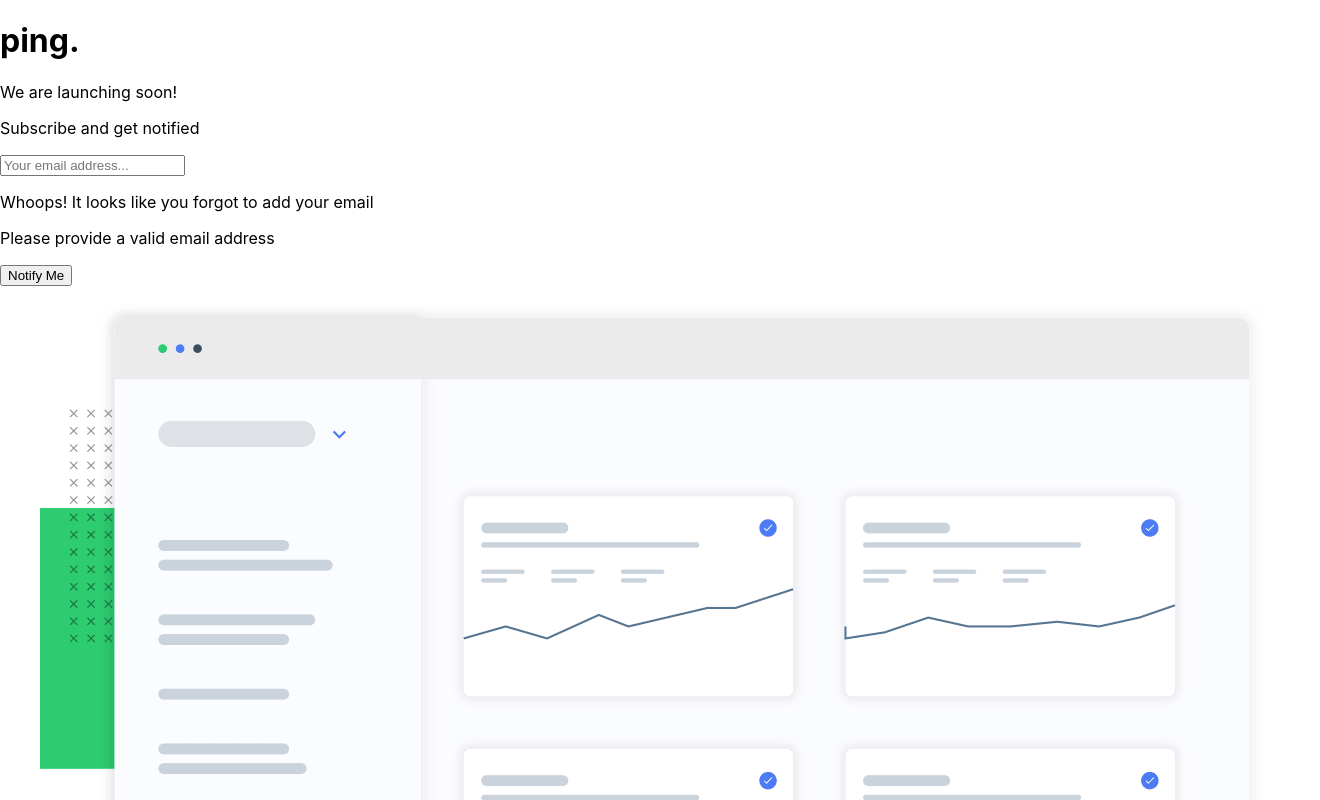
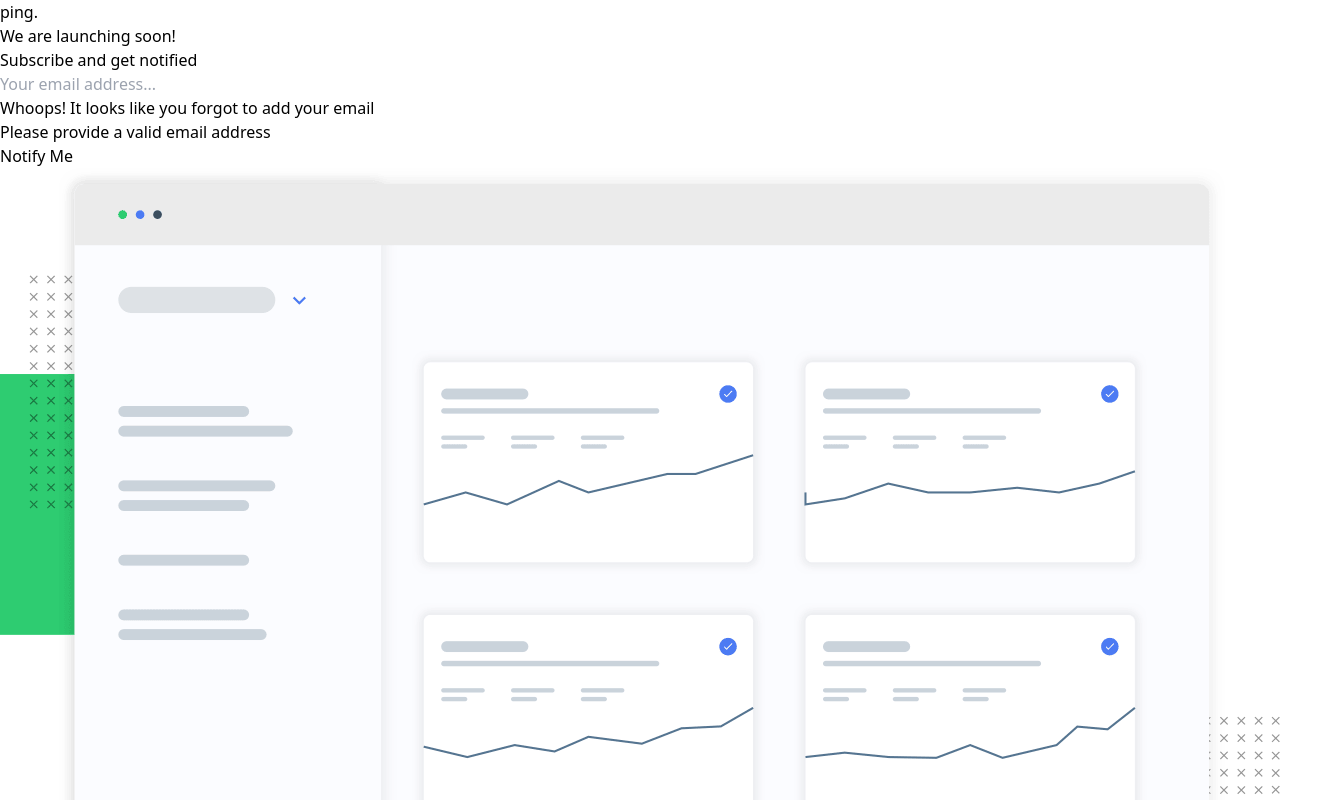
Before and after one commit to siavhnz/ping-coming-soon-page, a React (Create React App) app: page / in a window 1280 px wide. Shown: the top 800 px of the page, 1320 px wide, since content can reach past the window. Built offline with nearby package versions, Linux system fonts and the light colour scheme.

Commit message:
CSS Preflight added

```diff
--- a/src/App.js
+++ b/src/App.js
@@ -1,4 +1,3 @@
-import Layout from "./components/UI/Layout";
 import ComingSoon from "./pages/ComingSoon";
 
 function App() {
--- a/src/index.css
+++ b/src/index.css
@@ -1,13 +1,355 @@
-body {
-  margin: 0;
-  font-family: -apple-system, BlinkMacSystemFont, 'Segoe UI', 'Roboto', 'Oxygen',
-    'Ubuntu', 'Cantarell', 'Fira Sans', 'Droid Sans', 'Helvetica Neue',
-    sans-serif;
-  -webkit-font-smoothing: antialiased;
-  -moz-osx-font-smoothing: grayscale;
+/*
+1. Prevent padding and border from affecting element width. (https://github.com/mozdevs/cssremedy/issues/4)
+2. Allow adding a border to an element by just adding a border-width. (https://github.com/tailwindcss/tailwindcss/pull/116)
+*/
+
+*,
+::before,
+::after {
+  box-sizing: border-box; /* 1 */
+  border-width: 0; /* 2 */
+  border-style: solid; /* 2 */
+  border-color: theme('borderColor.DEFAULT', currentColor); /* 2 */
 }
 
-code {
-  font-family: source-code-pro, Menlo, Monaco, Consolas, 'Courier New',
-    monospace;
+/*
+1. Use a consistent sensible line-height in all browsers.
+2. Prevent adjustments of font size after orientation changes in iOS.
+3. Use a more readable tab size.
+4. Use the user's configured `sans` font-family by default.
+*/
+
+html {
+  line-height: 1.5; /* 1 */
+  -webkit-text-size-adjust: 100%; /* 2 */
+  -moz-tab-size: 4; /* 3 */
+  tab-size: 4; /* 3 */
+  font-family: ui-sans-serif, system-ui, -apple-system, BlinkMacSystemFont, "Segoe UI", Roboto, "Helvetica Neue", Arial, "Noto Sans", sans-serif, "Apple Color Emoji", "Segoe UI Emoji", "Segoe UI Symbol", "Noto Color Emoji"; /* 4 */
 }
+
+/*
+1. Remove the margin in all browsers.
+2. Inherit line-height from `html` so users can set them as a class directly on the `html` element.
+*/
+
+body {
+  margin: 0; /* 1 */
+  line-height: inherit; /* 2 */
+}
+
+/*
+1. Add the correct height in Firefox.
+2. Correct the inheritance of border color in Firefox. (https://bugzilla.mozilla.org/show_bug.cgi?id=190655)
+3. Ensure horizontal rules are visible by default.
+*/
+
+hr {
+  height: 0; /* 1 */
+  color: inherit; /* 2 */
+  border-top-width: 1px; /* 3 */
+}
+
+/*
+Add the correct text decoration in Chrome, Edge, and Safari.
+*/
+
+abbr:where([title]) {
+  text-decoration: underline dotted;
+}
+
+/*
+Remove the default font size and weight for headings.
+*/
+
+h1,
+h2,
+h3,
+h4,
+h5,
+h6 {
+  font-size: inherit;
+  font-weight: inherit;
+}
+
+/*
+Reset links to optimize for opt-in styling instead of opt-out.
+*/
+
+a {
+  color: inherit;
+  text-decoration: inherit;
+}
+
+/*
+Add the correct font weight in Edge and Safari.
+*/
+
+b,
+strong {
+  font-weight: bolder;
+}
+
+/*
+1. Use the user's configured `mono` font family by default.
+2. Correct the odd `em` font sizing in all browsers.
+*/
+
+code,
+kbd,
+samp,
+pre {
+  font-family: ui-monospace, SFMono-Regular, Menlo, Monaco, Consolas, "Liberation Mono", "Courier New", monospace; /* 1 */
+  font-size: 1em; /* 2 */
+}
+
+/*
+Add the correct font size in all browsers.
+*/
+
+small {
+  font-size: 80%;
+}
+
+/*
+Prevent `sub` and `sup` elements from affecting the line height in all browsers.
+*/
+
+sub,
+sup {
+  font-size: 75%;
+  line-height: 0;
+  position: relative;
+  vertical-align: baseline;
+}
+
+sub {
+  bottom: -0.25em;
+}
+
+sup {
+  top: -0.5em;
+}
+
+/*
+1. Remove text indentation from table contents in Chrome and Safari. (https://bugs.chromium.org/p/chromium/issues/detail?id=999088, https://bugs.webkit.org/show_bug.cgi?id=201297)
+2. Correct table border color inheritance in all Chrome and Safari. (https://bugs.chromium.org/p/chromium/issues/detail?id=935729, https://bugs.webkit.org/show_bug.cgi?id=195016)
+3. Remove gaps between table borders by default.
+*/
+
+table {
+  text-indent: 0; /* 1 */
+  border-color: inherit; /* 2 */
+  border-collapse: collapse; /* 3 */
+}
+
+/*
+1. Change the font styles in all browsers.
+2. Remove the margin in Firefox and Safari.
+3. Remove default padding in all browsers.
+*/
+
+button,
+input,
+optgroup,
+select,
+textarea {
+  font-family: inherit; /* 1 */
+  font-size: 100%; /* 1 */
+  font-weight: inherit; /* 1 */
+  line-height: inherit; /* 1 */
+  color: inherit; /* 1 */
+  margin: 0; /* 2 */
+  padding: 0; /* 3 */
+}
+
+/*
+Remove the inheritance of text transform in Edge and Firefox.
+*/
+
+button,
+select {
+  text-transform: none;
+}
+
+/*
+1. Correct the inability to style clickable types in iOS and Safari.
+2. Remove default button styles.
+*/
+
+button,
+[type='button'],
+[type='reset'],
+[type='submit'] {
+  -webkit-appearance: button; /* 1 */
+  background-color: transparent; /* 2 */
+  background-image: none; /* 2 */
+}
+
+/*
+Use the modern Firefox focus style for all focusable elements.
+*/
+
+:-moz-focusring {
+  outline: auto;
+}
+
+/*
+Remove the additional `:invalid` styles in Firefox. (https://github.com/mozilla/gecko-dev/blob/2f9eacd9d3d995c937b4251a5557d95d494c9be1/layout/style/res/forms.css#L728-L737)
+*/
+
+:-moz-ui-invalid {
+  box-shadow: none;
+}
+
+/*
+Add the correct vertical alignment in Chrome and Firefox.
+*/
+
+progress {
+  vertical-align: baseline;
+}
+
+/*
+Correct the cursor style of increment and decrement buttons in Safari.
+*/
+
+::-webkit-inner-spin-button,
+::-webkit-outer-spin-button {
+  height: auto;
+}
+
+/*
+1. Correct the odd appearance in Chrome and Safari.
+2. Correct the outline style in Safari.
+*/
+
+[type='search'] {
+  -webkit-appearance: textfield; /* 1 */
+  outline-offset: -2px; /* 2 */
+}
+
+/*
+Remove the inner padding in Chrome and Safari on macOS.
+*/
+
+::-webkit-search-decoration {
+  -webkit-appearance: none;
+}
+
+/*
+1. Correct the inability to style clickable types in iOS and Safari.
+2. Change font properties to `inherit` in Safari.
+*/
+
+::-webkit-file-upload-button {
+  -webkit-appearance: button; /* 1 */
+  font: inherit; /* 2 */
+}
+
+/*
+Add the correct display in Chrome and Safari.
+*/
+
+summary {
+  display: list-item;
+}
+
+/*
+Removes the default spacing and border for appropriate elements.
+*/
+
+blockquote,
+dl,
+dd,
+h1,
+h2,
+h3,
+h4,
+h5,
+h6,
+hr,
+figure,
+p,
+pre {
+  margin: 0;
+}
+
+fieldset {
+  margin: 0;
+  padding: 0;
+}
+
+legend {
+  padding: 0;
+}
+
+ol,
+ul,
+menu {
+  list-style: none;
+  margin: 0;
+  padding: 0;
+}
+
+/*
+Prevent resizing textareas horizontally by default.
+*/
+
+textarea {
+  resize: vertical;
+}
+
+/*
+1. Reset the default placeholder opacity in Firefox. (https://github.com/tailwindlabs/tailwindcss/issues/3300)
+2. Set the default placeholder color to the user's configured gray 400 color.
+*/
+
+input::placeholder,
+textarea::placeholder {
+  opacity: 1; /* 1 */
+  color: #9ca3af; /* 2 */
+}
+
+/*
+Set the default cursor for buttons.
+*/
+
+button,
+[role="button"] {
+  cursor: pointer;
+}
+
+/*
+Make sure disabled buttons don't get the pointer cursor.
+*/
+:disabled {
+  cursor: default;
+}
+
+/*
+1. Make replaced elements `display: block` by default. (https://github.com/mozdevs/cssremedy/issues/14)
+2. Add `vertical-align: middle` to align replaced elements more sensibly by default. (https://github.com/jensimmons/cssremedy/issues/14#issuecomment-634934210)
+   This can trigger a poorly considered lint error in some tools but is included by design.
+*/
+
+img,
+svg,
+video,
+canvas,
+audio,
+iframe,
+embed,
+object {
+  display: block; /* 1 */
+  vertical-align: middle; /* 2 */
+}
+
+/*
+Constrain images and videos to the parent width and preserve their intrinsic aspect ratio. (https://github.com/mozdevs/cssremedy/issues/14)
+*/
+
+img,
+video {
+  max-width: 100%;
+  height: auto;
+}
```
Also changed, not shown: 1 other file (tests, documents, lock files or other folders).
